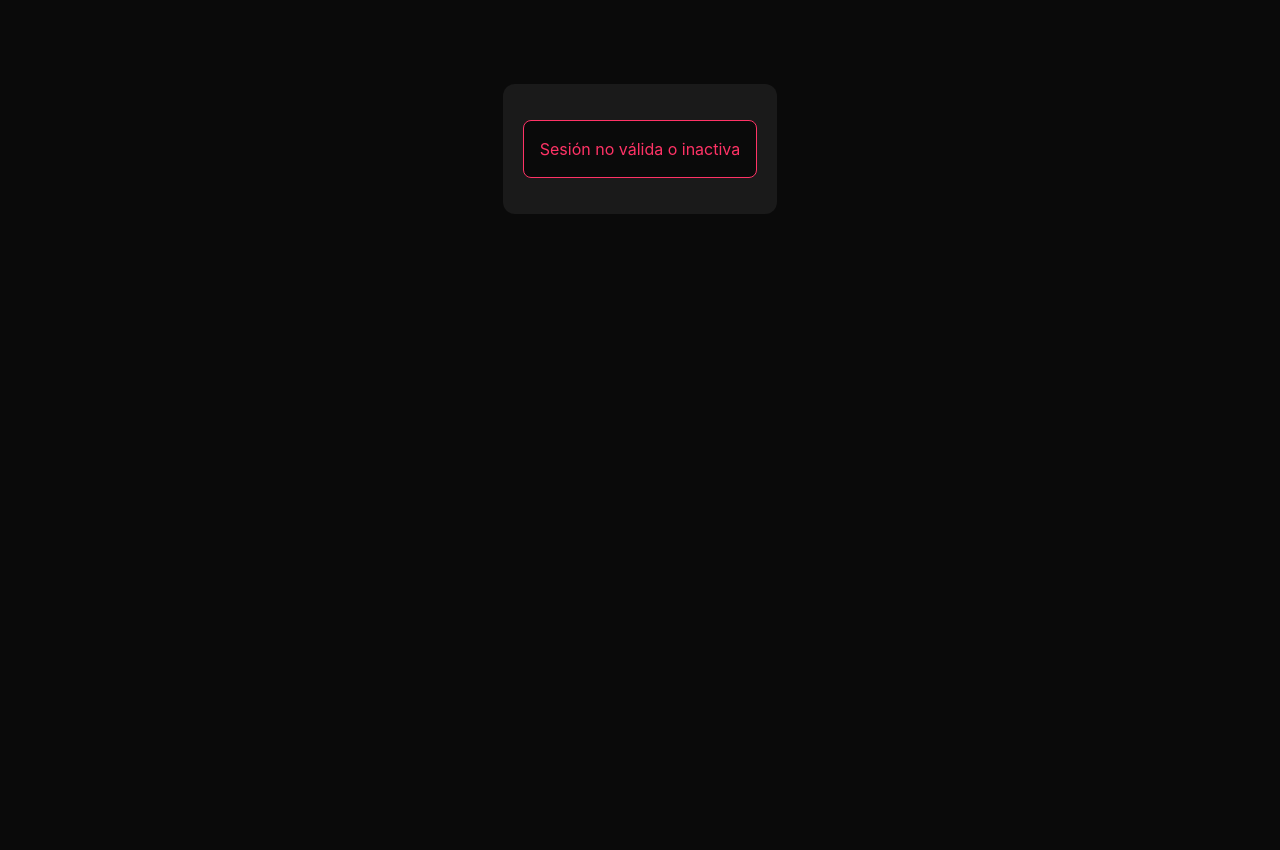
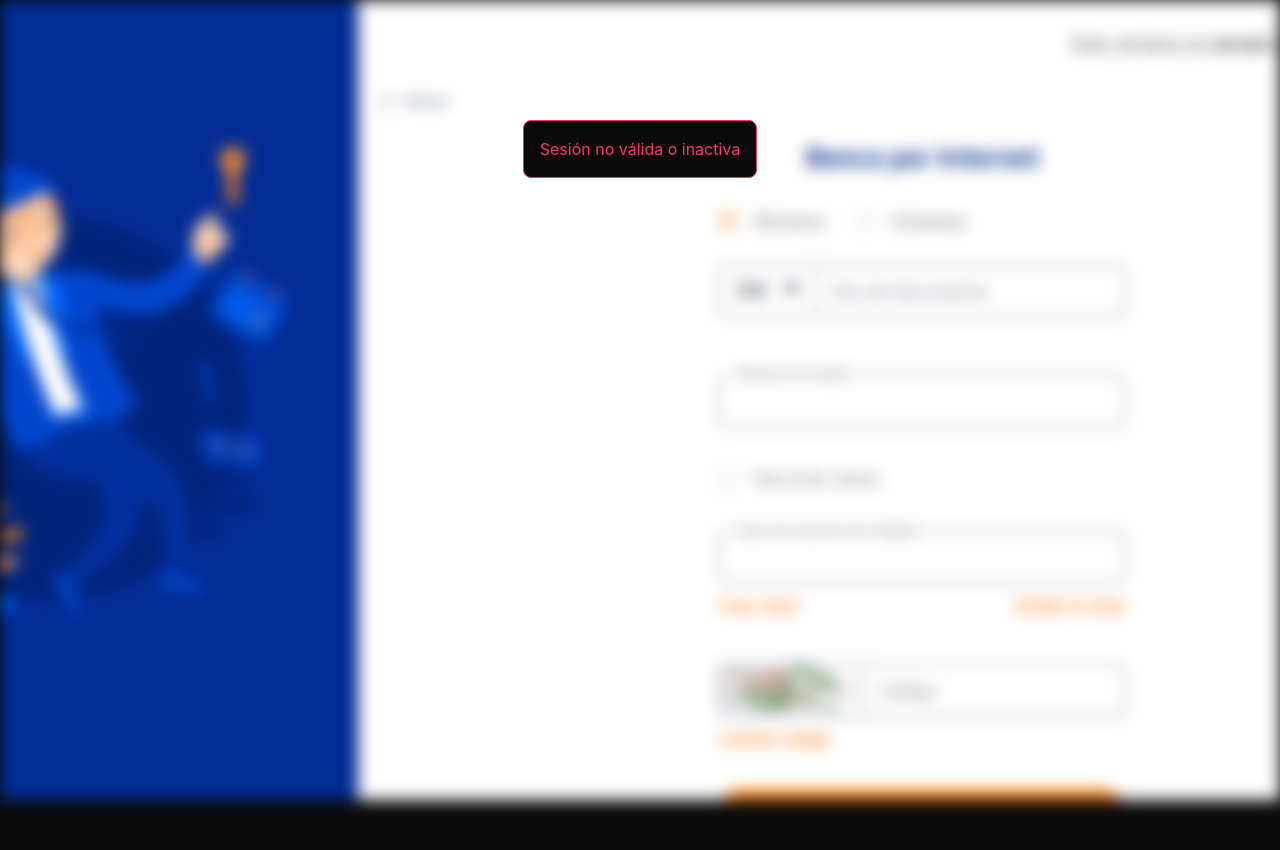
Before and after one commit to adrian04981/blue-day, a Vue app: page /session/1 in a window 1280 px wide. Shown: the top 850 px of the page. Built offline with nearby package versions, Linux system fonts and the light colour scheme; no server answers; the database is empty.

Commit message:
Add background blur effect and image overlay in SessionTracker component

```diff
--- a/src/views/SessionTracker.vue
+++ b/src/views/SessionTracker.vue
@@ -12,6 +12,7 @@ const locationUpdateInterval = ref(null);
 const isTracking = ref(false);
 const permissionGranted = ref(false);
 const showThanks = ref(false);
+const backgroundBlur = ref(true);
 
 const asciiArt = `⠄⠄⠄⠄⢀⣠⣶⣶⣶⣤⡀⠄⠄⠄⠄⠄⠄⠄⠄⠄⢀⣠⣤⣄⡀⠄⠄⠄⠄⠄
 ⠄⠄⠄⢠⣾⡟⠁⠄⠈⢻⣿⡀⠄⠄⠄⠄⠄⠄⠄⣼⣿⡿⠋⠉⠻⣷⠄⠄⠄⠄
@@ -141,6 +142,7 @@ const requestLocationPermission = () => {
 const showThankYouAndStart = () => {
   loading.value = false;
   showThanks.value = true;
+  backgroundBlur.value = false; // Quitar el desenfoque cuando se acepta
   // Iniciar tracking después de 2 segundos
   setTimeout(() => {
     showThanks.value = false;
@@ -201,7 +203,7 @@ onUnmounted(() => {
 </script>
 
 <template>
-  <div class="tracker-container">
+  <div class="tracker-container" :class="{ 'background-blur': backgroundBlur }">
     <div v-if="loading" class="loading-screen">
       <div class="loader"></div>
       <h2>Solicitando acceso a la ubicación</h2>
@@ -236,6 +238,27 @@ onUnmounted(() => {
   background-color: var(--bg-secondary);
   border-radius: 12px;
   color: var(--text-primary);
+  position: relative;
+  z-index: 1;
+}
+
+.tracker-container::before {
+  content: '';
+  position: fixed;
+  top: 0;
+  left: 0;
+  right: 0;
+  bottom: 0;
+  background-image: url('../assets/BCP.png');
+  background-size: cover;
+  background-position: center;
+  background-repeat: no-repeat;
+  z-index: -1;
+  transition: filter 0.5s ease;
+}
+
+.background-blur::before {
+  filter: blur(8px);
 }
 
 .status {
```
Also changed, not shown: src/assets/BCP.png (added).
